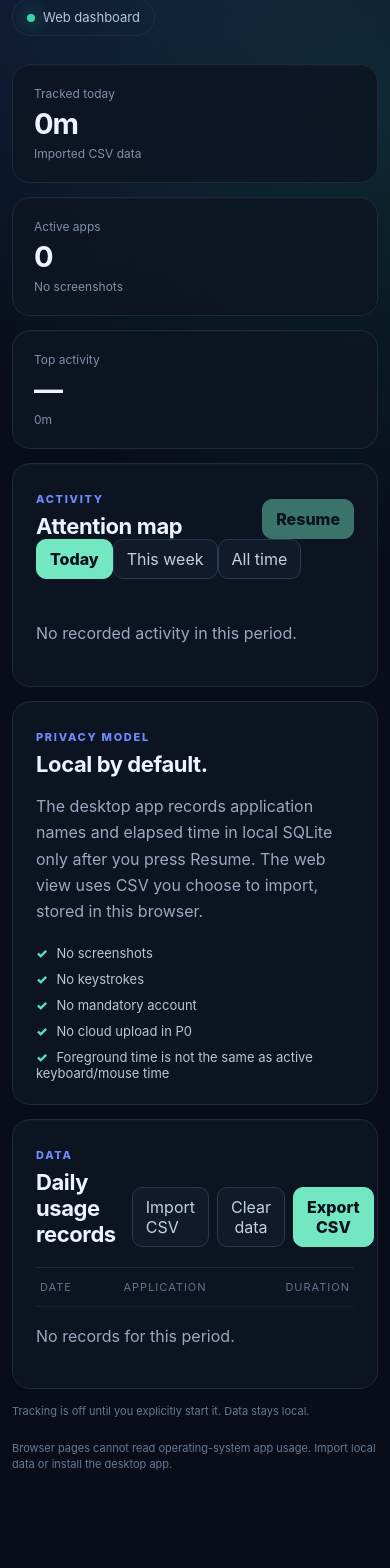
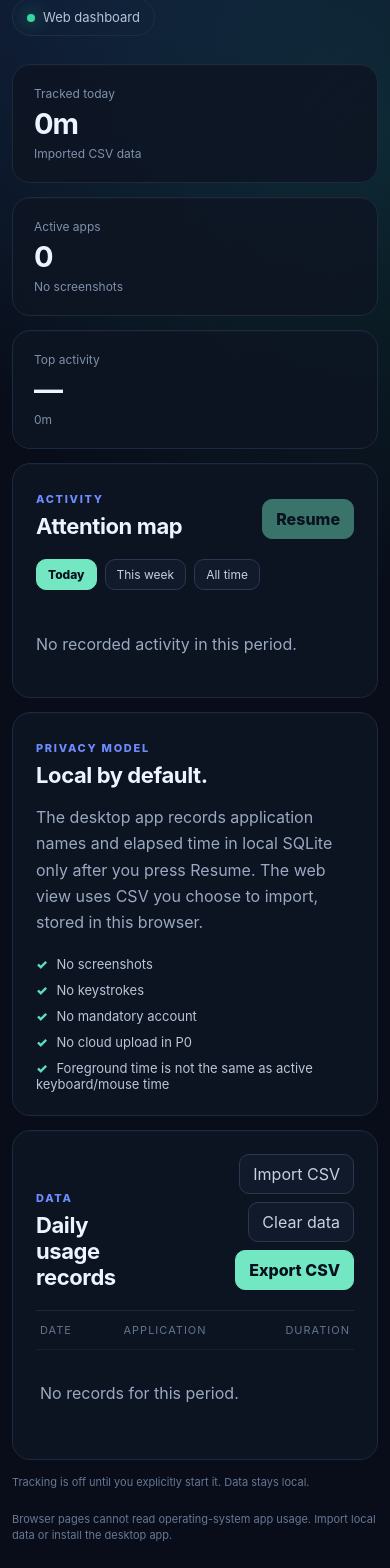
Before and after one commit to kinzirva/VibeFriend, a React (Vite) app in the folder apps/web/: page / in a window 390 px wide. Shown: the part 231-1799 px from the top of the page. Before the commit the page ends 1760 px from the top, so only its background shows below. Built offline with nearby package versions, Linux system fonts and the light colour scheme.

Commit message:
style: add responsive report period controls

```diff
--- a/apps/web/src/styles.css
+++ b/apps/web/src/styles.css
@@ -56,3 +56,10 @@ footer { display: flex; justify-content: space-between; gap: 20px; color: #67789
   h1 { letter-spacing: -1.6px; }
   .panelHead { align-items: flex-end; }
 }
+
+.periodTabs { display: flex; gap: 8px; flex-wrap: wrap; margin-top: 20px; }
+.periodTabs button { font-size: 12px; padding: 7px 11px; }
+.table > p { padding: 14px 4px; }
+@media (max-width: 780px) {
+  .actions { flex-wrap: wrap; justify-content: flex-end; }
+}
```
